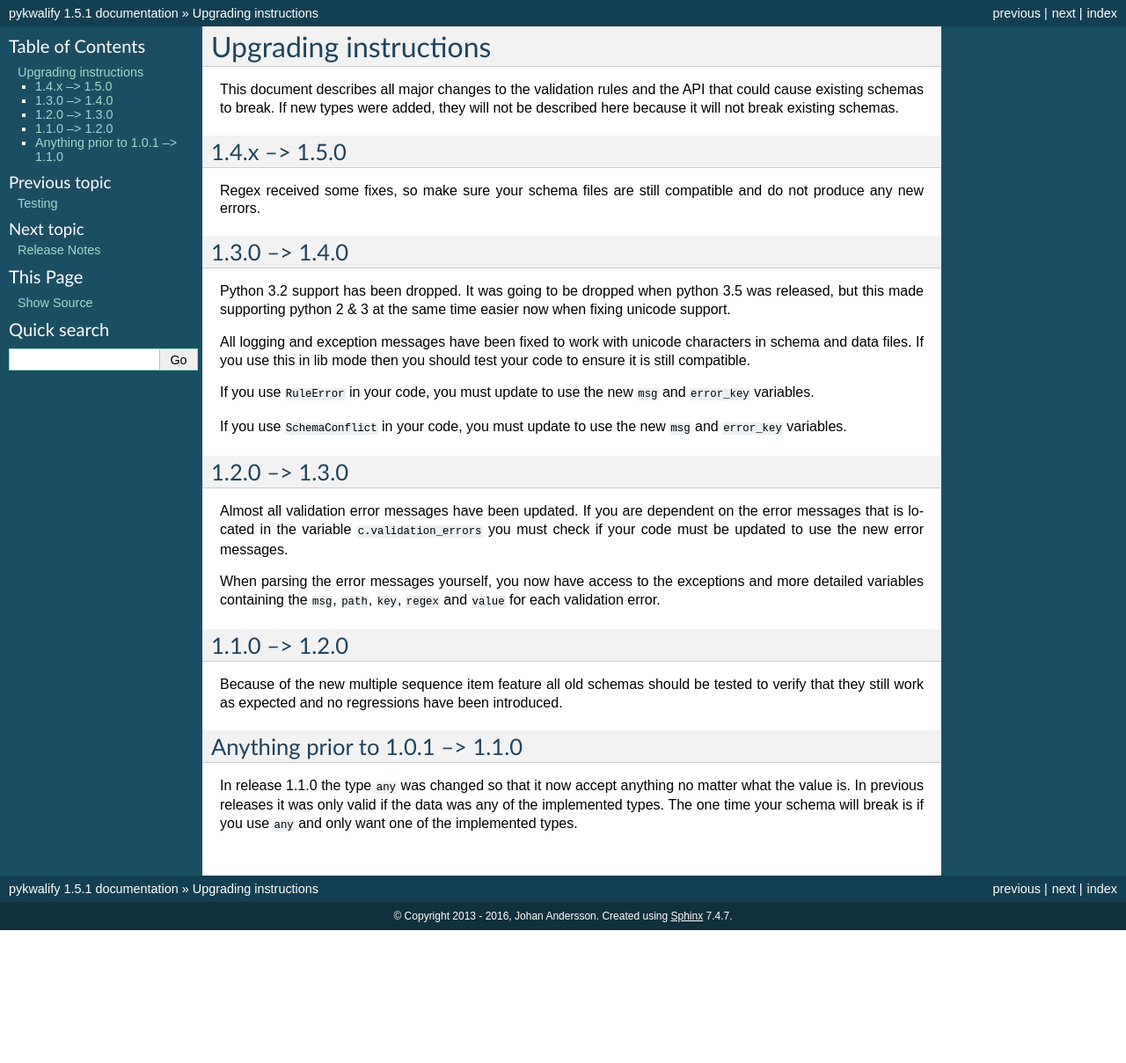
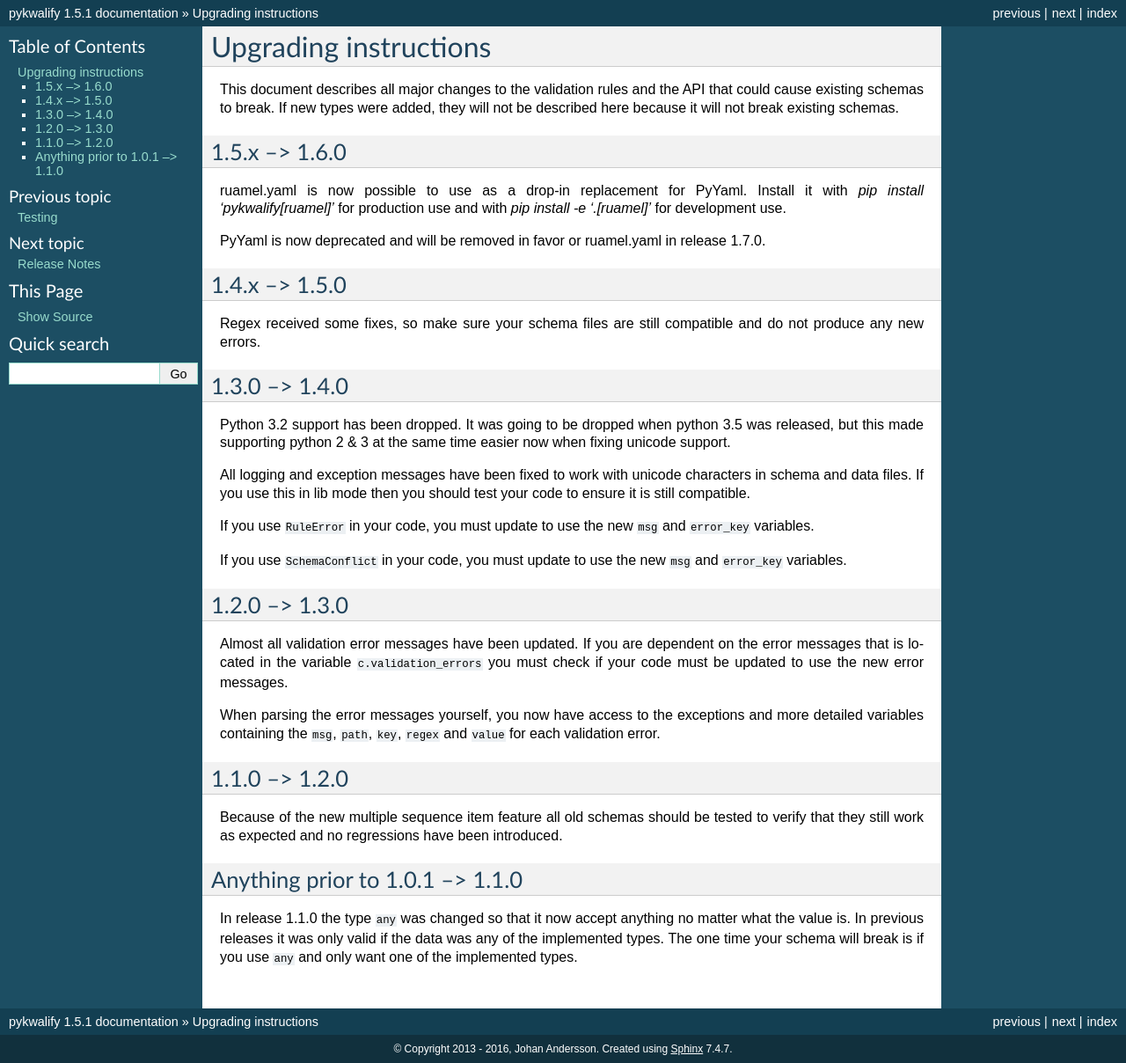
Before and after one commit to Grokzen/pykwalify, a Sphinx documentation site: the page built from docs/upgrade-instructions.rst, in a window 1280 px wide. Shown: the whole page at 88% size. Built offline with Sphinx 7.4.7, drawn with Linux system fonts in a browser that asks for light colours; before the commit the page ends 1057 px from its top, so only the background shows below that.

Commit message:
Add support for using ruamel.yaml instead of pyyaml where applicable. Moved yaml import into compat.py to make the import happen once. Added deprecation notice in README.md about pyyaml.

```diff
--- a/docs/release-notes.rst
+++ b/docs/release-notes.rst
@@ -7,6 +7,12 @@ Next release (??? ?, 2016)
 - Convert all documentation to readthedocs
 - True/False is no longer considered valid integer
 - python3 'bytes' objects is now a valid strings and text type
+- The regular PyYaml support is now deprecated in favor of ruamel.yaml, see the following link for more details about
+  PyYaml being deprecated https://bitbucket.org/xi/pyyaml/issues/59/has-this-project-been-abandoned
+  PyYaml will still be possible to use in the next major release version (1.6.0) but removed in release (1.7.0) and forward.
+- ruamel.yaml is now possible to install with the following command for local development *pip install -e '.[ruamel]'*
+  and for production, use *pip install 'pykwalify[ruamel]'*
+- ruamel.yaml is now used before PyYaml if installed on your system
 
 
 1.5.1 (Mar 6, 2016)
--- a/docs/upgrade-instructions.rst
+++ b/docs/upgrade-instructions.rst
@@ -4,6 +4,13 @@ Upgrading instructions
 This document describes all major changes to the validation rules and the API that could cause existing schemas to break.
 If new types were added, they will not be described here because it will not break existing schemas.
 
+
+1.5.x --> 1.6.0
+---------------
+
+ruamel.yaml is now possible to use as a drop-in replacement for PyYaml. Install it with *pip install 'pykwalify[ruamel]'* for production use and with *pip install -e '.[ruamel]'* for development use.
+
+PyYaml is now deprecated and will be removed in favor or ruamel.yaml in release 1.7.0.
 
 
 1.4.x --> 1.5.0
--- a/setup.py
+++ b/setup.py
@@ -21,6 +21,9 @@ setup(
     license='MIT',
     packages=['pykwalify'],
     url='http://github.com/grokzen/pykwalify',
+    extras_require={
+        'ruamel': ["ruamel.yaml>=0.11.0,<0.12.0"],
+    },
     entry_points={
         'console_scripts': [
             'pykwalify = pykwalify.cli:cli_entrypoint',
```
Also changed, not shown: README.md (+17 -1 lines), 4 other files.
